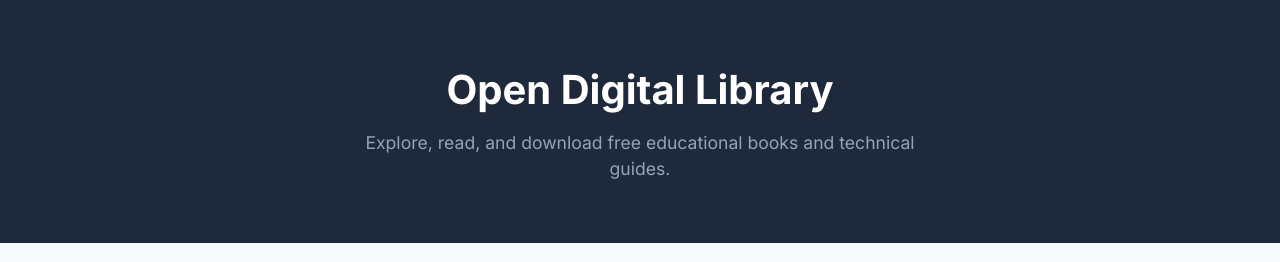
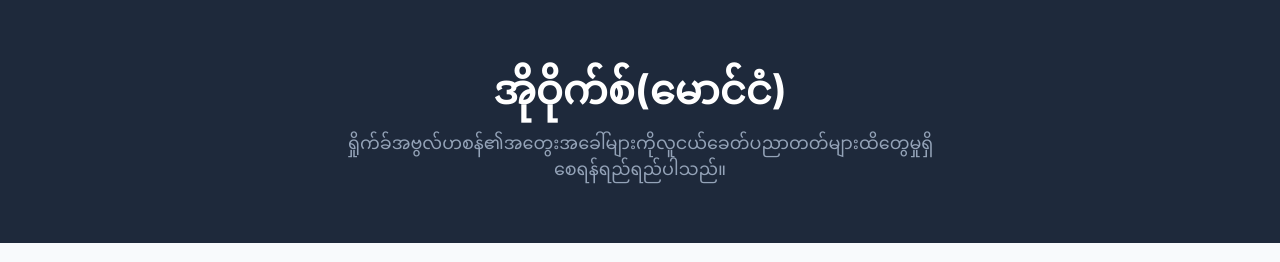
Before and after one commit to owisebooks/Books, a plain HTML site: page index.html in a window 1280 px wide. Shown: the top 262 px of the page. Drawn offline with Linux system fonts and the light colour scheme.

Commit message:
Update index.html

```diff
--- a/index.html
+++ b/index.html
@@ -3,7 +3,7 @@
 <head>
   <meta charset="UTF-8">
   <meta name="viewport" content="width=device-width, initial-scale=1.0">
-  <title>Open Digital Library</title>
+  <title>အိုဝိုက်စ်(မောင်ငံ)</title>
   <link href="https://fonts.googleapis.com/css2?family=Inter:wght@400;500;600;700&display=swap" rel="stylesheet">
   <style>
     :root {
@@ -45,8 +45,8 @@
 <body>
 
   <header>
-    <h1>Open Digital Library</h1>
-    <p>Explore, read, and download free educational books and technical guides.</p>
+    <h1>အိုဝိုက်စ်(မောင်ငံ)</h1>
+    <p>ရှိုက်ခ်အဗွလ်ဟစန်၏အတွေးအခေါ်များကိုလူငယ်ခေတ်ပညာတတ်များထိတွေမှုရှိစေရန်ရည်ရည်ပါသည်။ </p>
   </header>
 
   <div class="container">
```
